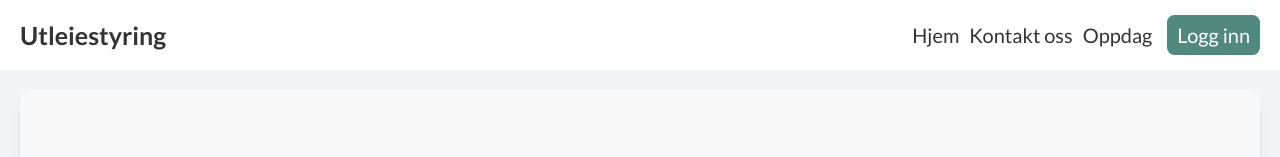
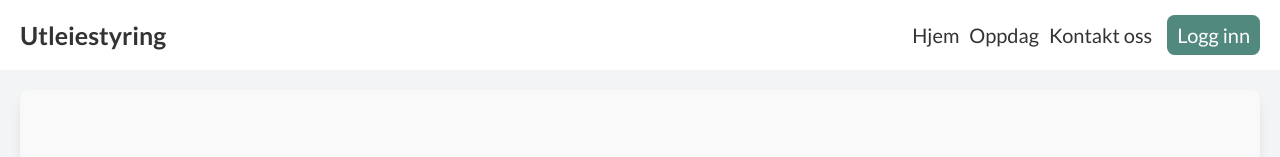
Before and after one commit to sebastiannordby/nordbysolutions.no, a React (Vite) app: page /proposals/utleiestyring in a window 1280 px wide. Shown: the top 157 px of the page. Built offline with nearby package versions, Linux system fonts and the light colour scheme; the HTML template or start-up script is replaced by a standard one.

Commit message:
Client proposal: Utleiestyring; Navi

```diff
--- a/src/pages/proposals/utleiestyring.jsx
+++ b/src/pages/proposals/utleiestyring.jsx
@@ -46,8 +46,8 @@ export default function UtleiestyringPage() {
                 <h1 className="font-bold text-xl">Utleiestyring</h1>
                 <nav className="ml-auto flex gap-2 items-center">
                     <a href="/">Hjem</a>
+                    <a href="#discover">Oppdag</a>
                     <a href="#contact">Kontakt oss</a>
-                    <a href="#discover">Oppdag</a>
                     <a href="#login" className="bg-utleiestyring_primary text-white rounded-md cursor-pointer px-2 py-1 hover:bg-utleiestyring_accent hover:text-white hover:underline ml-1">
                         Logg inn
                     </a>
```
